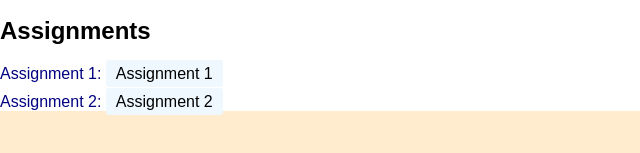
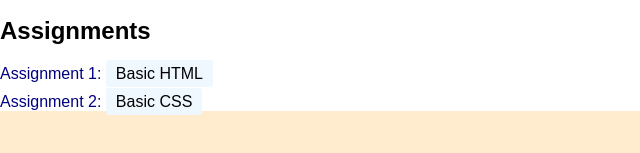
Before and after one commit to ZachFlores/ZachFlores.github.io, a plain HTML site: page index.html in a window 1280 px wide. Shown: the part 135-288 px from the top of the page, 0-640 px from the left. Drawn offline with Linux system fonts and the light colour scheme.

```diff
--- a/index.html
+++ b/index.html
@@ -10,8 +10,8 @@
         <p>Learning Html and CSS to design the front end of websites as well as JavaScript in order to provide functionality for that website.</p>
         <h2>Assignments</h2>
         <ul>
-            <li>Assignment 1: <a href="Assignment 1/index.html">Assignment 1</a></li>
-            <li>Assignment 2: <a href="Assignment 2/index.html">Assignment 2</a></li>
+            <li>Assignment 1: <a href="Assignment 1/index.html">Basic HTML</a></li>
+            <li>Assignment 2: <a href="Assignment 2/index.html">Basic CSS </a></li>
         </ul>
     </div>
 </body>
```
